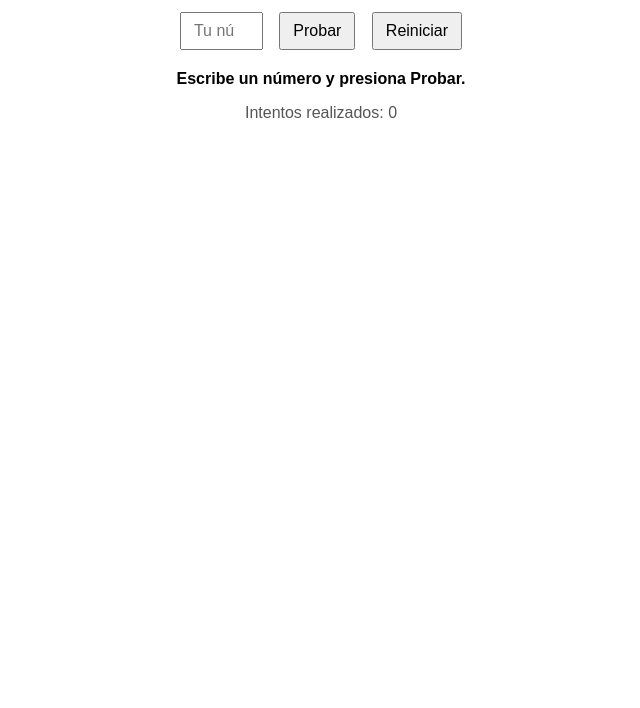
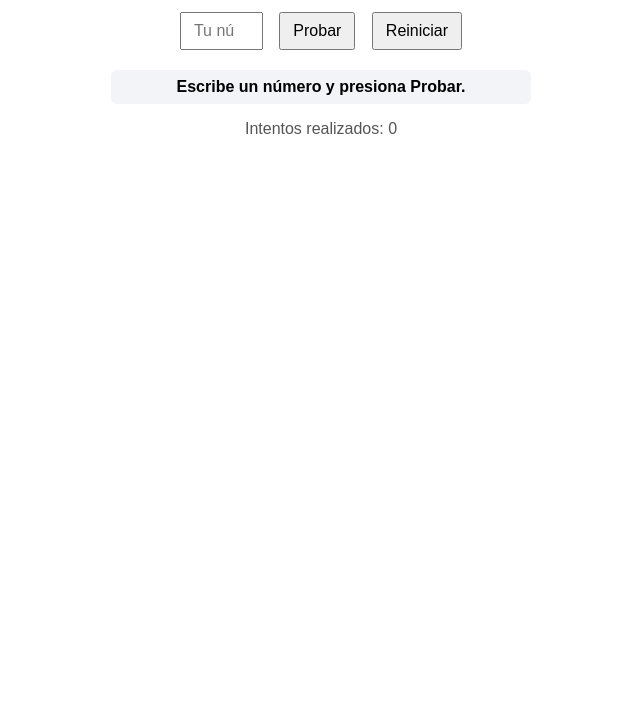
Before and after one commit to isach2900-creator/juego-adivina-numero, a plain HTML site: page index.html in a window 1280 px wide. Shown: the part 92-800 px from the top of the page, without its empty margins (319-959 px from the left). Drawn offline with Linux system fonts and the light colour scheme.

Commit message:
Agrega estilos de color a los mensajes

```diff
--- a/index.html
+++ b/index.html
@@ -6,7 +6,7 @@
   <style>
     body { font-family: Arial, sans-serif; max-width: 420px; margin: 40px auto; text-align: center; }
     input, button { padding: 8px 12px; font-size: 16px; margin: 6px; }
-    #mensaje { font-weight: bold; margin-top: 14px; }
+    #mensaje { font-weight: bold; margin-top: 14px; padding: 8px; border-radius: 6px; background-color: #f2f4f8; }
     #intentos { color: #555; }
   </style>
 </head>
```
